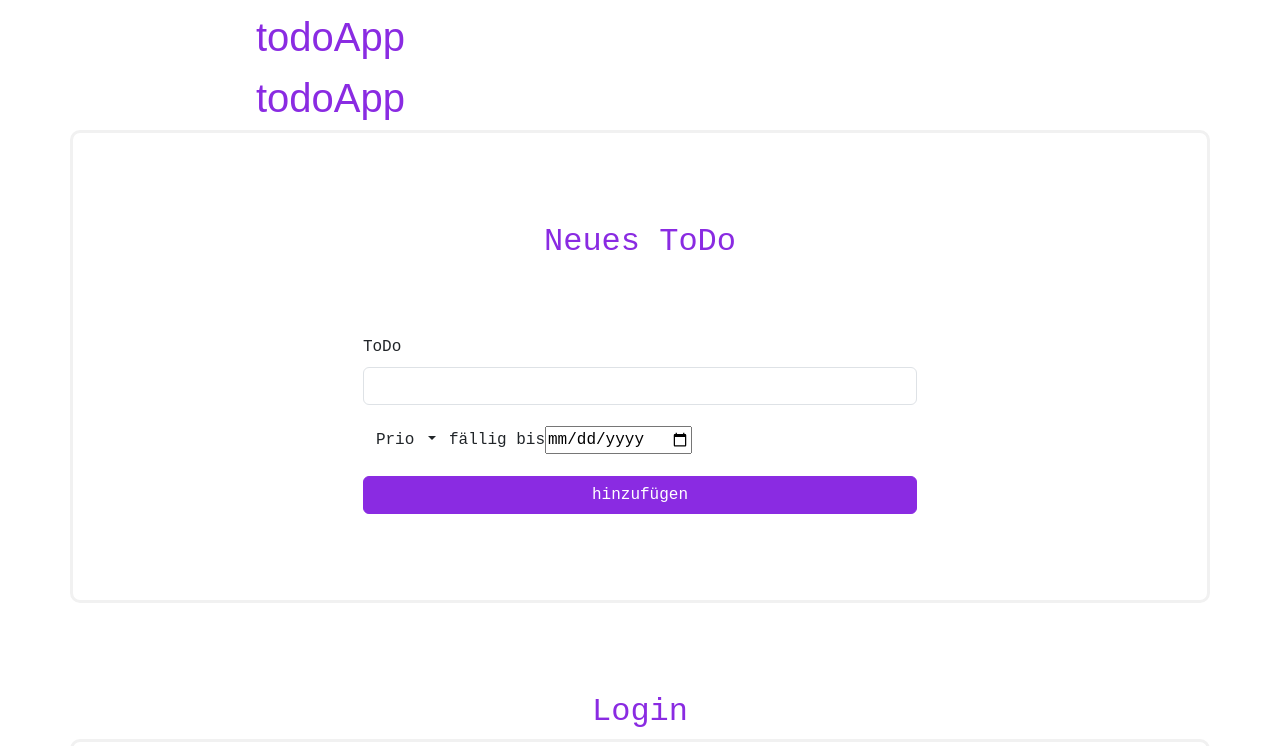
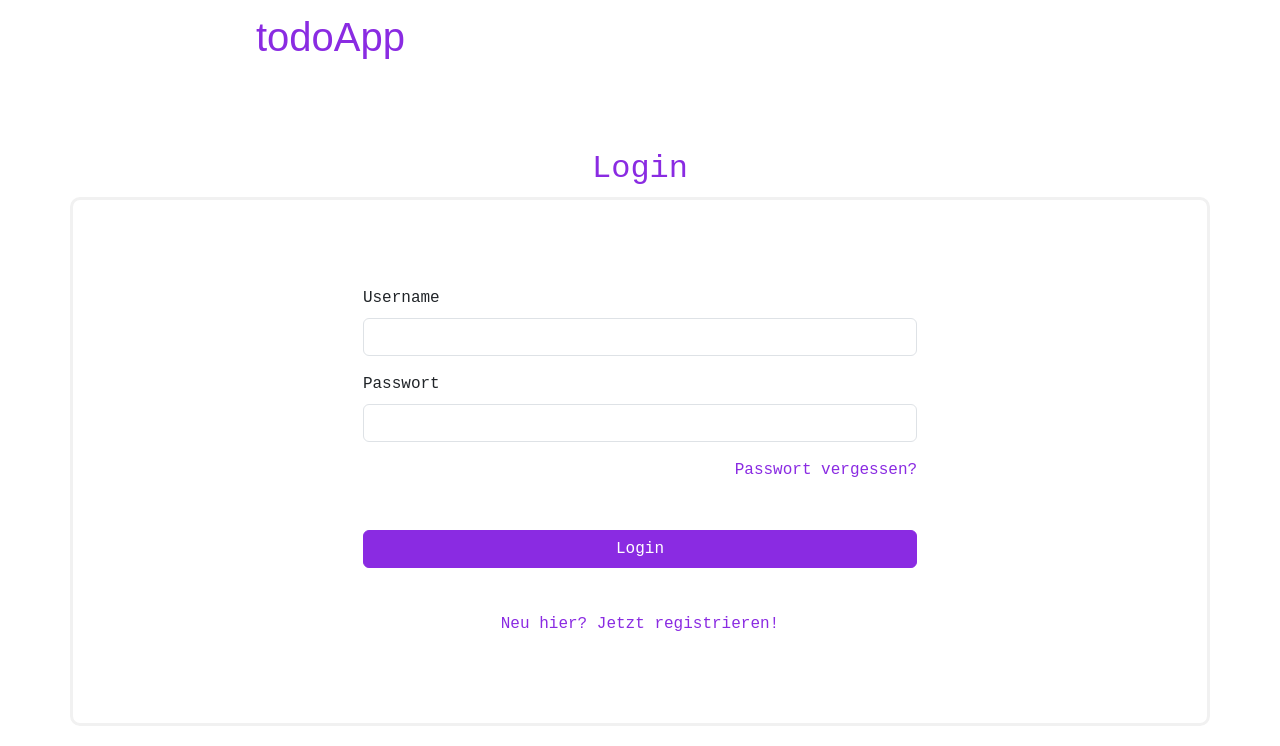
Before and after one commit to magdalenajustyna/toDoList, an Angular app in the folder toDoApp/: page /login in a window 1280 px wide. Shown: the top 746 px of the page. Built offline with nearby package versions, Linux system fonts and the light colour scheme.

Commit message:
createNewToDo Komponente hinzugefügt, Routing muss noch angepasst werden

```diff
--- a/toDoApp/src/app/app.component.ts
+++ b/toDoApp/src/app/app.component.ts
@@ -8,12 +8,13 @@ import { LoginComponent } from './login/login.component';
 import { HeaderComponent } from './header/header.component';
 import { HomeComponent } from './home/home.component';
 import { ListComponent } from './list/list.component';
+import { CreatenewtodoComponent } from './createnewtodo/createnewtodo.component';
 
 
 @Component({
   selector: 'app-root',
   imports: [RouterOutlet, RegisterFormComponent, DeleteComponent, ArchivbuttonComponent, FilterComponent,
-            LoginComponent, HeaderComponent, HomeComponent, ListComponent],
+            LoginComponent, HeaderComponent, HomeComponent, ListComponent, CreatenewtodoComponent],
   templateUrl: './app.component.html',
   styleUrl: './app.component.css'
 })
--- a/toDoApp/src/app/app.routes.ts
+++ b/toDoApp/src/app/app.routes.ts
@@ -2,11 +2,13 @@ import { Routes } from '@angular/router';
 import { LoginComponent } from './login/login.component';
 import { HomeComponent } from './home/home.component';
 import { RegisterFormComponent } from './register-form/register-form.component';
+import { CreatenewtodoComponent } from './createnewtodo/createnewtodo.component';
 
 export const routes: Routes = [
     { path: "login", component: LoginComponent },
     { path: "home", component: HomeComponent},
     { path: "register", component: RegisterFormComponent},
     { path: "**", redirectTo: "login" },
-    { path: "logout", component: LoginComponent }
+    { path: "logout", component: LoginComponent },
+    { path: "createnew", component: CreatenewtodoComponent}
 ];
--- a/toDoApp/src/app/createnewtodo/createnewtodo.component.html
+++ b/toDoApp/src/app/createnewtodo/createnewtodo.component.html
@@ -26,6 +26,6 @@
     <input type="date">
   </div>
 
-  <button type="submit" class="btn save btn-primary w-100" [routerLink]="['/home']">hinzufügen</button>
+  <button type="submit" class="btn save btn-primary w-100">hinzufügen</button>
 
 </form>
--- a/toDoApp/src/app/home/home.component.html
+++ b/toDoApp/src/app/home/home.component.html
@@ -8,6 +8,7 @@
 
  -->
 <div class="container container-header">
+
 <div class="row">
   <div class="col">
   <app-header></app-header> </div>
--- a/toDoApp/src/app/home/home.component.ts
+++ b/toDoApp/src/app/home/home.component.ts
@@ -11,7 +11,8 @@ import { FormControl, ReactiveFormsModule } from '@angular/forms';
 
 @Component({
   selector: 'app-home',
-  imports: [RouterLink, HeaderComponent, ArchivbuttonComponent, ListComponent, LogoutbuttonComponent, NewtodobuttonComponent, ReactiveFormsModule],
+  imports: [RouterLink, HeaderComponent, ArchivbuttonComponent, ListComponent,
+    LogoutbuttonComponent, NewtodobuttonComponent, ReactiveFormsModule],
   templateUrl: './home.component.html',
   styleUrl: './home.component.css'
 })
--- a/toDoApp/src/app/login/login.component.html
+++ b/toDoApp/src/app/login/login.component.html
@@ -1,6 +1,4 @@
 <app-header></app-header>
-
-<app-createnewtodo></app-createnewtodo>
 
 <h2>Login</h2>
 
--- a/toDoApp/src/app/login/login.component.ts
+++ b/toDoApp/src/app/login/login.component.ts
@@ -1,11 +1,10 @@
 import { Component } from '@angular/core';
 import { HeaderComponent } from '../header/header.component';
 import { RouterLink } from '@angular/router';
-import { CreatenewtodoComponent } from '../createnewtodo/createnewtodo.component';
 
 @Component({
   selector: 'app-login',
-  imports: [HeaderComponent, RouterLink, CreatenewtodoComponent],
+  imports: [HeaderComponent, RouterLink],
   templateUrl: './login.component.html',
   styleUrl: './login.component.css'
 })
--- a/toDoApp/src/app/newtodobutton/newtodobutton.component.html
+++ b/toDoApp/src/app/newtodobutton/newtodobutton.component.html
@@ -1,3 +1,3 @@
-<button type="button" class="btn btn-outline-primary add">
+<button type="button" class="btn btn-outline-primary add" [routerLink]="['/createnew']">
   Neues ToDo erstellen
 </button>
--- a/toDoApp/src/app/newtodobutton/newtodobutton.component.ts
+++ b/toDoApp/src/app/newtodobutton/newtodobutton.component.ts
@@ -1,8 +1,9 @@
 import { Component } from '@angular/core';
+import { RouterLink } from '@angular/router';
 
 @Component({
   selector: 'app-newtodobutton',
-  imports: [],
+  imports: [RouterLink],
   templateUrl: './newtodobutton.component.html',
   styleUrl: './newtodobutton.component.css'
 })
```
